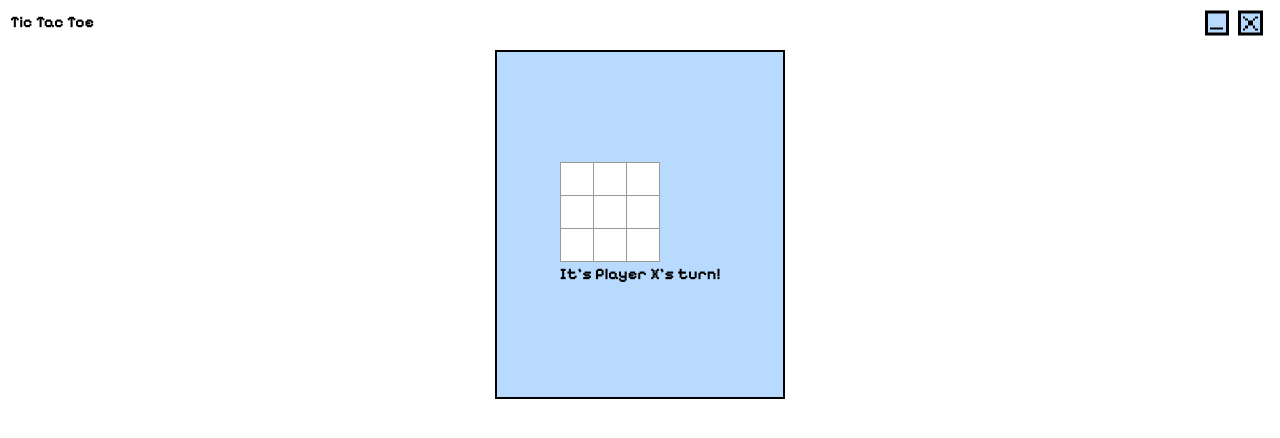
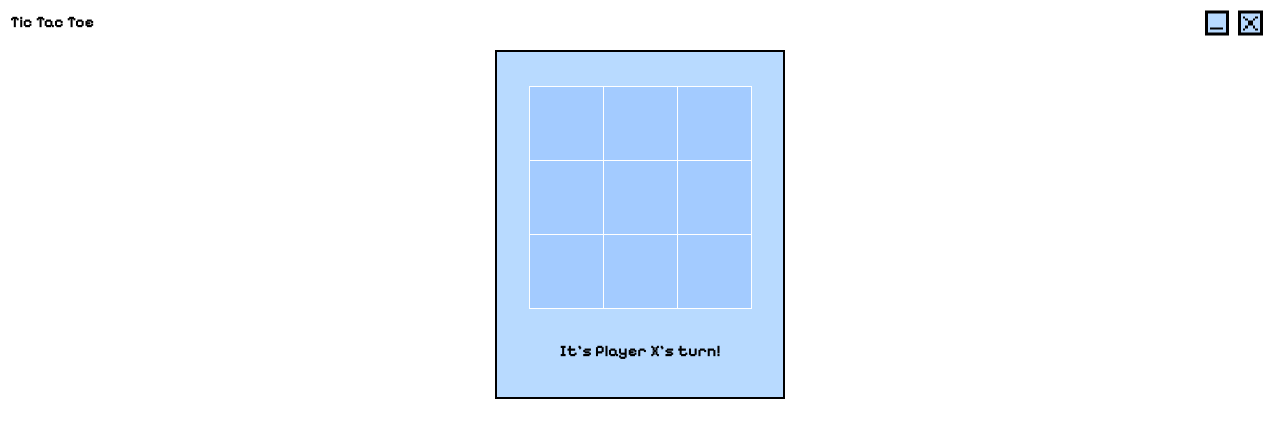
Before and after one commit to rcchao/tic-tac-toe-desktop-app, a React (Vite) app: page /game in a window 1280 px wide. Shown: the top 438 px of the page. Built offline with nearby package versions, Linux system fonts and the light colour scheme.

Commit message:
Style gamepage

```diff
--- a/src/ui/App.css
+++ b/src/ui/App.css
@@ -8,22 +8,41 @@
   flex-direction: column;
 }
 
+/* TODO: Get rid of the white borde*/
+
 .square {
-  background: #fff;
-  border: 1px solid #999;
+  background: #A3CBFF;
+  border: 1px solid #ffffff;
+  display: flex; /* Use Flexbox */
+  align-items: center; /* Center vertically */
+  justify-content: center; /* Center horizontally */
   float: left;
   font-size: 24px;
   font-weight: bold;
   line-height: 34px;
-  height: 34px;
+  height: 75px;
+  width: 75px;
   margin-right: -1px;
   margin-top: -1px;
   padding: 0;
   text-align: center;
-  width: 34px;
   border-radius: 0;
+}
+
+.square:focus {
+  outline: none; /* Remove focus outline when the square is focused */
+}
+
+
+.token {
+  width: 80%;
+  height: 80%;
 }
 
 .board-row {
   display: flex;
 }
+
+.game-status {
+  margin-top: 30px;
+}
--- a/src/ui/components/Board.tsx
+++ b/src/ui/components/Board.tsx
@@ -58,7 +58,7 @@ function Board({onOutcomeChange}: BoardProps) {
     <div style={{display: 'flex',justifyContent: 'center', alignItems: 'center', height: '200px' }}>
       <div>
       {Array.from({ length: BOARD_SIZE }, (_, rowIndex) => renderRow(rowIndex))}
-      <div>{gameStatus}</div>
+      <div className="game-status" >{gameStatus}</div>
       </div>
     </div>
   );
--- a/src/ui/components/Square.tsx
+++ b/src/ui/components/Square.tsx
@@ -1,12 +1,22 @@
+import circle from "../assets/circle.png";
+import cross from "../assets/cross.png";
+
 interface SquareProps {
   value: string | null;
   handleClick?: () => void
 }
 
 function Square({ value, handleClick }: SquareProps) {
+  let content;
+  if (value === "X") {
+    content = <img src={cross} className="token"/>
+  } else if (value === "O") {
+    content = <img src={circle} className="token"/>
+  }
+
   return (
     <button className="square" onClick={handleClick}>
-    {value}
+    {content}
     </button>
   )
 }
```
Also changed, not shown: src/ui/assets/circle.png (added), src/ui/assets/cross.png (added).
